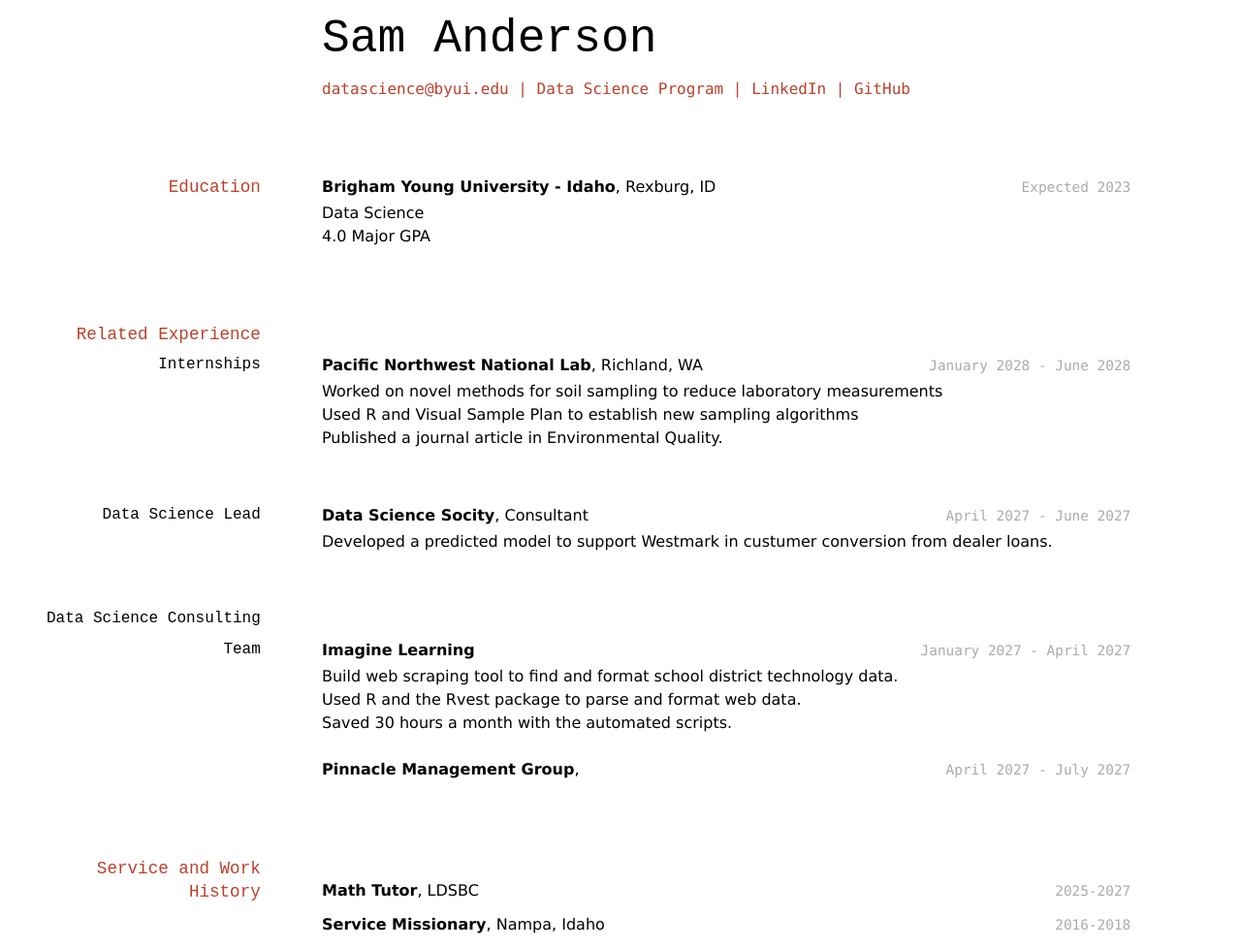
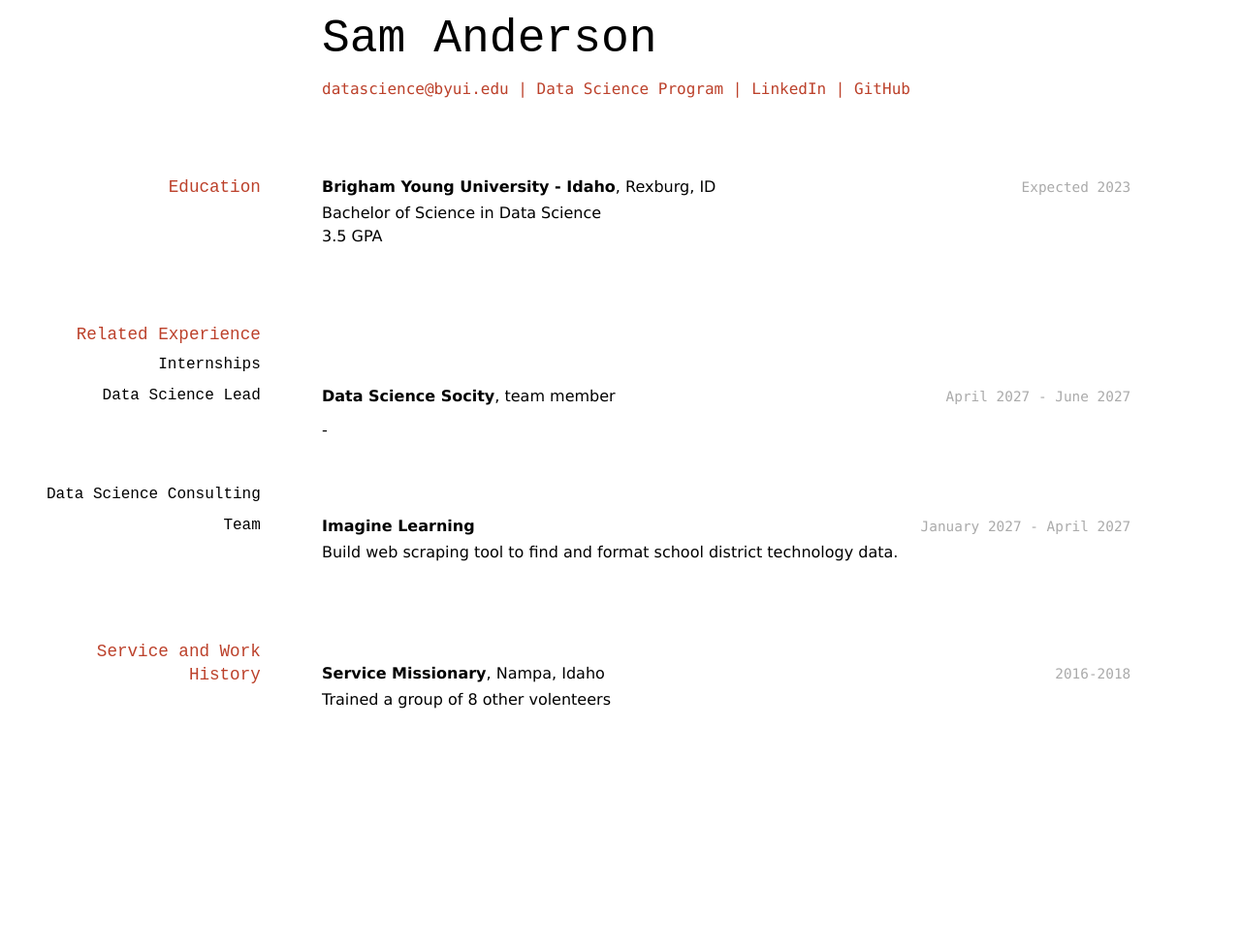
Before and after one commit to sanderson0398/Anderson-Samuel-Resume, a Jekyll site: the page built from docs/index.md, in a window 1280 px wide. Shown: the whole page at 97% size. Built offline with Jekyll 4.4.1, drawn with Linux system fonts in a browser that asks for light colours; after the commit the page ends 900 px from its top, so only the background shows below that.

Commit message:
Update index.md

```diff
--- a/docs/index.md
+++ b/docs/index.md
@@ -5,7 +5,7 @@ title: Sam Anderson's Resume
 # Sam Anderson
 
 <div id="webaddress">
-<a href="datascience@byui.edu">datascience@byui.edu</a>
+<a href="sanderson0398@gmail.com">datascience@byui.edu</a>
 | <a href="https://byuidatascience.github.io/development.html">Data Science Program</a>
 | <a href="https://www.linkedin.com/in/samuel-b-anderson/">LinkedIn</a>
 | <a href="https://github.com/sanderson0398">GitHub</a>
@@ -18,29 +18,21 @@ title: Sam Anderson's Resume
 
 `Expected 2023`
 __Brigham Young University - Idaho__, Rexburg, ID
-- Data Science
-- 4.0 Major GPA
+- Bachelor of Science in Data Science
+- 3.5 GPA
 
 
 ## Related Experience
 
 ### Internships
 
-`January 2028 - June 2028`
-__Pacific Northwest National Lab__, Richland, WA
-
-- Worked on novel methods for soil sampling to reduce laboratory measurements
-- Used R and Visual Sample Plan to establish new sampling algorithms
-- Published a journal article in Environmental Quality.
 
 ### Data Science Lead
 
 `April 2027 - June 2027`
-__Data Science Socity__, Consultant
+__Data Science Socity__, team member
 
-- Developed a predicted model to support Westmark in custumer conversion from dealer loans.
 -
-
 
 ### Data Science Consulting Team
 
@@ -48,22 +40,16 @@ __Data Science Socity__, Consultant
 __Imagine Learning__
 
 - Build web scraping tool to find and format school district technology data.
-- Used R and the Rvest package to parse and format web data.
-- Saved 30 hours a month with the automated scripts.
 
-`April 2027 - July 2027`
-__Pinnacle Management Group__,
 
 
 ## Service and Work History
 
-`2025-2027`
-__Math Tutor__, LDSBC
-
 
 `2016-2018`
 __Service Missionary__, Nampa, Idaho
-
+- Trained a group of 8 other volenteers
+-
 
 
 <!-- ### Footer
```
